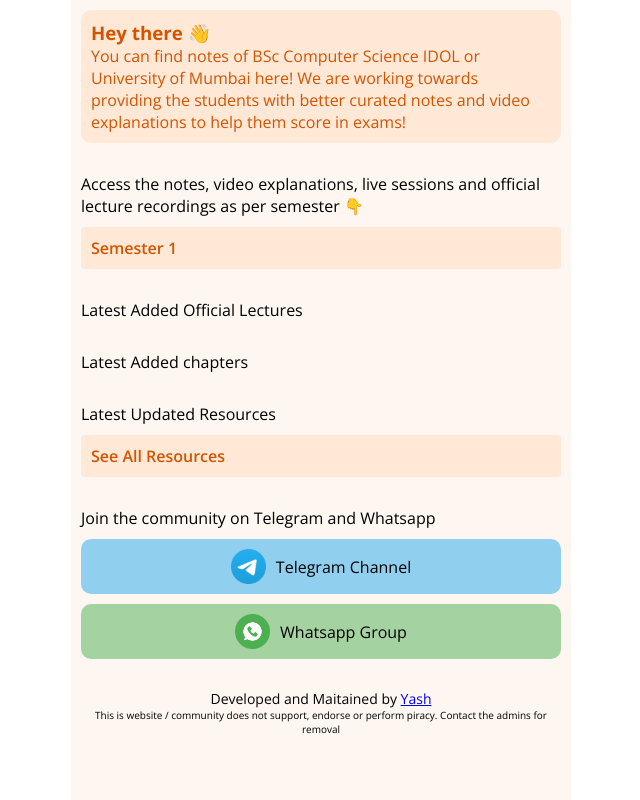
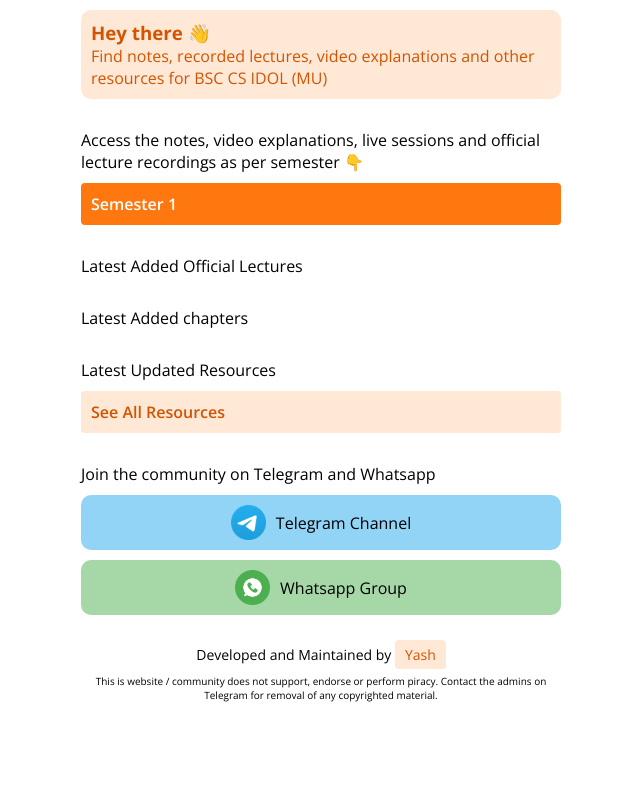
Before and after one commit to idolcs/idolcs.com, a PHP site: page / in a window 1280 px wide. Shown: the whole page, without its empty margins (319-959 px from the left). Run offline with PHP 8.4, Linux system fonts and the light colour scheme; data that the repository does not hold is empty.

Commit message:
Design changes

```diff
--- a/css/base.css
+++ b/css/base.css
@@ -21,7 +21,7 @@ body{
     min-height: 100vh;
     width: 500px;
     max-width: 500px;
-    background: #fdf6f1 ;
+    /* background: #fdf6f1 ; */
 }
 
 #nav{
@@ -51,6 +51,8 @@ body{
     align-items: center;
     justify-content: center;
     background: rgba(0,0,0,0.1);
+    width: -webkit-fit-content;
+    width: -moz-fit-content;
     width: fit-content;
     border-radius: 5px;
     padding: 5px 10px;
@@ -79,6 +81,18 @@ body{
     color: #d35400;
     background: #ffe8d6;
     font-weight: 600;
+    transition: 0.3s ease;
+}
+
+.links_1 a:hover{
+    color: #863600;
+    background: #ffd3b1;
+    transform: scale(1.05);
+}
+
+.important_link{
+    color: #ffffff !important;
+    background: #ff770f !important;
 }
 
 .links_1 .ll_head{
--- a/css/index.css
+++ b/css/index.css
@@ -41,6 +41,18 @@
     font-size: 14px;
 }
 
+.footer_p{
+    margin-bottom: 10px;
+}
+
+.footer_p a{
+    background: #ffe8d6;
+    color: #d35400;
+    padding: 5px 10px;
+    text-decoration: none;
+    border-radius: 4px;
+}
+
 .footer_small{
     font-size: 10px;
 }
--- a/index.php
+++ b/index.php
@@ -9,8 +9,8 @@
   <meta charset="UTF-8" />
   <meta name="viewport" content="width=device-width, initial-scale=1.0" />
   <title>IDOL CS</title>
-  <link rel="stylesheet" href="css/base.css" />
-  <link rel="stylesheet" href="css/index.css" />
+  <link rel="stylesheet" href="css/base.css?v=1.1" />
+  <link rel="stylesheet" href="css/index.css?v=1.1" />
 </head>
 
 <body>
@@ -18,16 +18,14 @@
     <div class="div_1" id="introduction_div">
       <h3>Hey there 👋</h3>
       <p>
-        You can find notes of BSc Computer Science IDOL or University of
-        Mumbai here! We are working towards providing the students with better
-        curated notes and video explanations to help them score in exams!
+        Find notes, recorded lectures, video explanations and other resources for BSC CS IDOL (MU)
       </p>
     </div>
     <div class="divider_1"></div>
     <div class="div_1" id="semester_wise_redirects">
       <p>Access the notes, video explanations, live sessions and official lecture recordings as per semester 👇</p>
       <div id="semester_links" class="links_1">
-        <a href="1">Semester 1</a>
+        <a class="important_link" href="1">Semester 1</a>
       </div>
     </div>
     <div class="divider_1"></div>
@@ -109,8 +107,8 @@
     </div>
     <div class="divider_1"></div>
     <div class="div_1 footer" >
-      <p>Developed and Maitained by <a href="https://instagram.com/classicaf">Yash</a></p>
-      <p class="footer_small">This is website / community does not support, endorse or perform piracy. Contact the admins for removal</p>
+      <p class="footer_p">Developed and Maintained by <a target="_blank" href="https://instagram.com/classicaf">Yash</a></p>
+      <p class="footer_small">This is website / community does not support, endorse or perform piracy. Contact the admins on Telegram for removal of any copyrighted material.</p>
     </div>
   </div>
 </body>
--- a/permalink.php
+++ b/permalink.php
@@ -6,8 +6,8 @@
     <meta name="viewport" content="width=device-width, initial-scale=1.0" />
     <title><?php echo "Semester " . $semester ?></title>
      <base href="/">
-    <link rel="stylesheet" href="css/base.css" />
-    <link rel="stylesheet" href="css/sem.css" />
+    <link rel="stylesheet" href="css/base.css?v=1.1" />
+    <link rel="stylesheet" href="css/sem.css?v=1.1" />
   </head>
   <body>
     <div id="main_wrapper">
--- a/resources/index.php
+++ b/resources/index.php
@@ -10,7 +10,7 @@
   <meta name="viewport" content="width=device-width, initial-scale=1.0" />
   <title>Resources</title>
   <base href="../">
-  <link rel="stylesheet" href="css/base.css" />
+  <link rel="stylesheet" href="css/base.css?v=1.1" />
 </head>
 
 <body>
--- a/sem.php
+++ b/sem.php
@@ -10,8 +10,8 @@
     <meta name="viewport" content="width=device-width, initial-scale=1.0" />
     <title><?php echo "Semester " . $semester ?></title>
      <base href="/">
-    <link rel="stylesheet" href="css/base.css" />
-    <link rel="stylesheet" href="css/sem.css" />
+    <link rel="stylesheet" href="css/base.css?v=1.1" />
+    <link rel="stylesheet" href="css/sem.css?v=1.1" />
   </head>
   <body>
     <div id="main_wrapper">
--- a/subject.php
+++ b/subject.php
@@ -18,8 +18,8 @@
     ?>
     <title>Document</title>
     <base href="/">
-    <link rel="stylesheet" href="css/base.css" />
-    <link rel="stylesheet" href="css/subject.css" />
+    <link rel="stylesheet" href="css/base.css?v=1.1" />
+    <link rel="stylesheet" href="css/subject.css?v=1.1" />
   </head>
   <body>
     <div id="main_wrapper">
```
Also changed, not shown: admin/form_actions.php (+17 -17 lines), admin/.htaccess.
